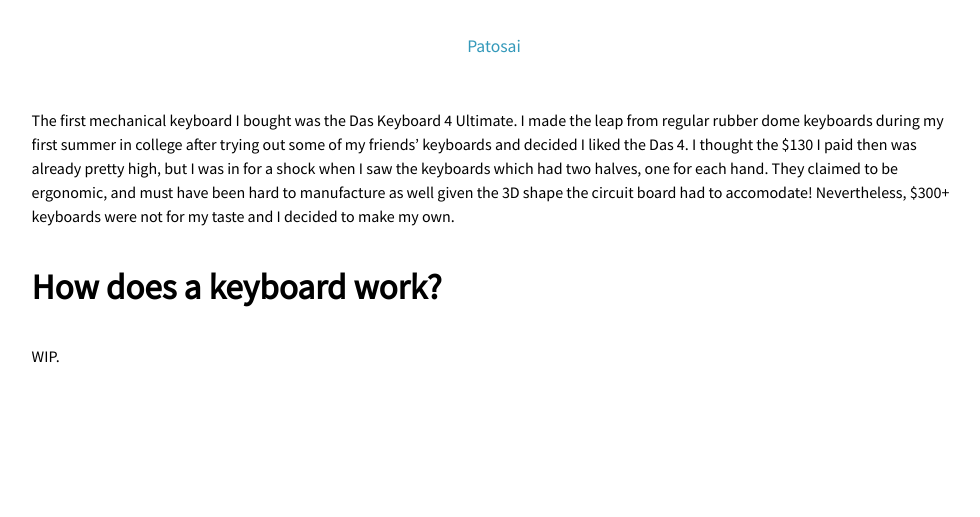
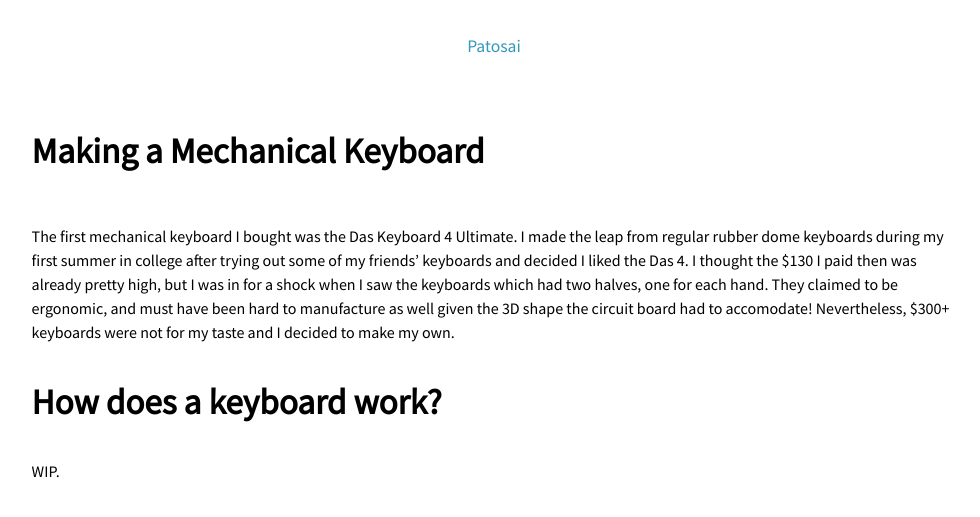
Before and after one commit to patosai/patosai.github.io, a Jekyll site: the page built from projects/_posts/2018-09-10-making-a-mechanical-keyboard.markdown, in a window 1280 px wide. Shown: the top 517 px of the page, without its empty margins (146-1126 px from the left). Built offline with Jekyll 4.4.1, drawn with Linux system fonts in a browser that asks for light colours.

Commit message:
Add title if exists

```diff
--- a/_layouts/default.html
+++ b/_layouts/default.html
@@ -4,6 +4,12 @@
 
   <body>
     {% include header.html %}
+
+    {% if page.title %}
+      <h1 class="title">
+        {{ page.title }}
+      </h1>
+    {% endif %}
 
     <div class="wrapper main-content">
       {{ content }}
```
